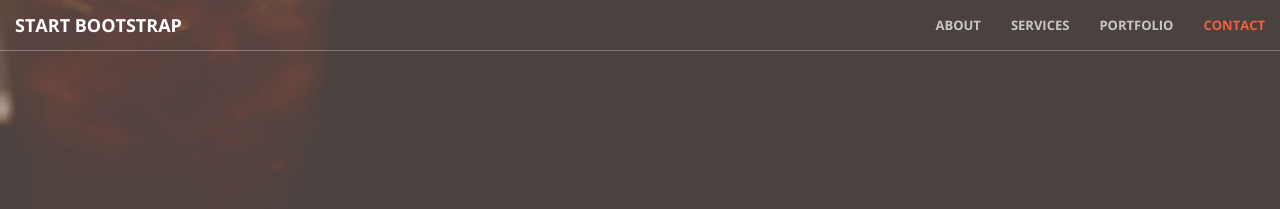
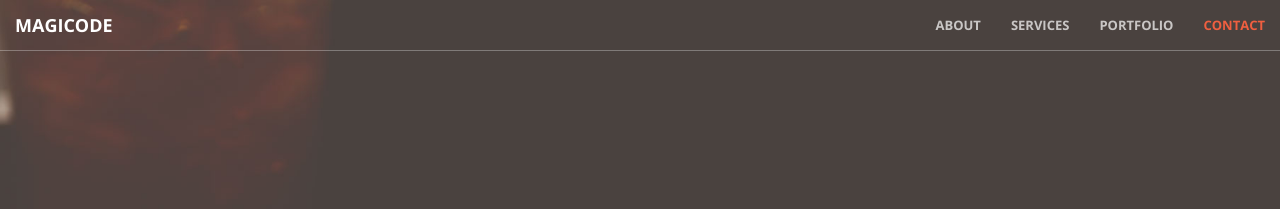
Before and after one commit to ajem70/magicode_site, a Jekyll site: the page built from index.html, in a window 1280 px wide. Shown: the top 209 px of the page. Built offline with Jekyll 4.4.1, drawn with Linux system fonts in a browser that asks for light colours.

Commit message:
Update nav.html

```diff
--- a/_includes/nav.html
+++ b/_includes/nav.html
@@ -8,7 +8,7 @@
                 <span class="icon-bar"></span>
                 <span class="icon-bar"></span>
             </button>
-            <a class="navbar-brand page-scroll" href="#page-top">Start Bootstrap</a>
+            <a class="navbar-brand page-scroll" href="#page-top">Magicode</a>
         </div>
 
         <!-- Collect the nav links, forms, and other content for toggling -->
```
